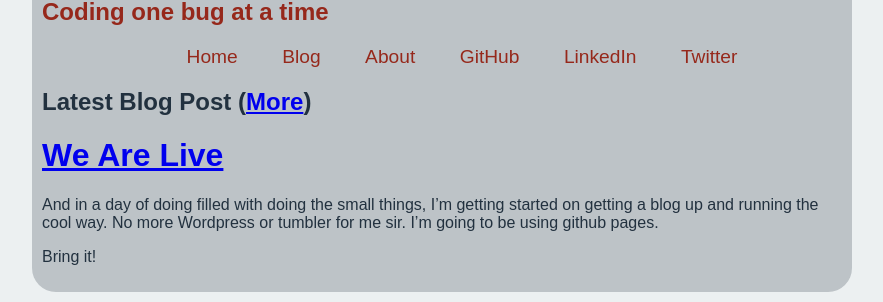
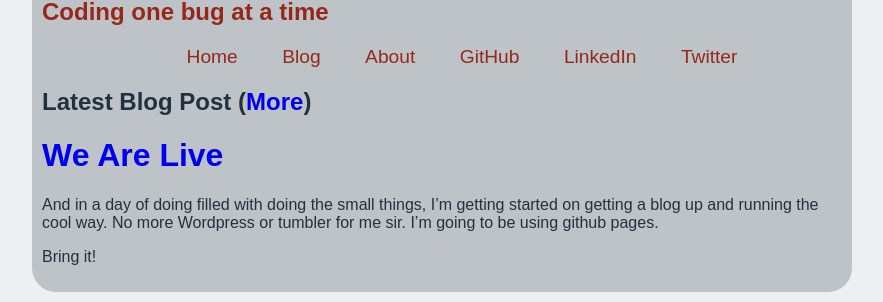
Before and after one commit to jwrobes/jwrobes.github.io, a Jekyll site: the page built from index.html, in a window 1280 px wide. Shown: the part 124-426 px from the top of the page, without its empty margins (198-1081 px from the left). Built offline with Jekyll 4.4.1, drawn with Linux system fonts in a browser that asks for light colours; nearby versions of some CDN libraries; library files that are not in the unit come from our copies.

Commit message:
Fixed text decoration and color

```diff
--- a/stylesheets/master.css
+++ b/stylesheets/master.css
@@ -56,3 +56,10 @@ a:visited {
   color: #96281B;
   font-weight: normal;
 }
+
+a {
+  text-decoration: none;
+}
+
+a:hover {
+	color: #D91E18;
```
